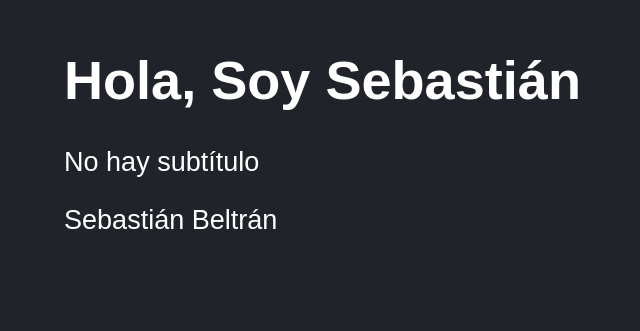
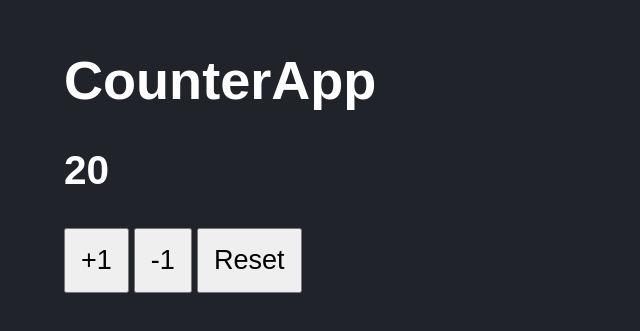
Before and after one commit to sebaswing/React0, a React (Vite) app in the folder 03-counter-app-vite/: page / in a window 1280 px wide. Shown: the part 135-466 px from the top of the page, without its empty margins (84-724 px from the left). Built offline with nearby package versions, Linux system fonts and the light colour scheme.

Commit message:
learing about hooks+HW

```diff
--- /dev/null
+++ b/03-counter-app-vite/src/CounterApp.jsx
@@ -0,0 +1,47 @@
+import {useState}from 'react';
+import PropTypes from "prop-types";
+
+
+export const CounterApp = ({value})=>{
+
+    const [ counter, setCounter ] = useState ( value );
+
+    const handleAdd= () =>{
+
+        setCounter(counter +1);
+
+    }
+
+    const handleSubtract= () =>{
+
+        setCounter(counter -1);
+
+    }
+
+    const handleReset= () =>{
+
+        setCounter(value);
+
+    }
+
+    return (
+        <>
+            <h1>CounterApp</h1>
+            <h2> { counter } </h2>
+
+            <button onClick={ handleAdd }>
+                +1
+            </button>
+            <button onClick={ handleSubtract }>
+                -1
+            </button>
+            <button onClick={ handleReset }>
+                Reset
+            </button>
+        </>
+    )
+}
+
+CounterApp.propTypes = {
+   value: PropTypes.number.isRequired,
+}
--- a/03-counter-app-vite/src/main.jsx
+++ b/03-counter-app-vite/src/main.jsx
@@ -4,12 +4,14 @@ import ReactDOM from "react-dom/client";
 import { FirstApp } from "./FirstApp";
 
 import "./styles.css";
+import { CounterApp } from "./CounterApp";
 
 
 
 ReactDOM.createRoot(document.getElementById("root")).render(
     <React.StrictMode>
         {/* <HelloWorldApp /> */}
-        <FirstApp title={'Hola, Soy Sebastián'}  />
+        {/* <FirstApp title={'Hola, Soy Sebastián'}  /> */}
+        <CounterApp value= { 20 } />
     </React.StrictMode>
 )
--- a/03-counter-app-vite/src/styles.css
+++ b/03-counter-app-vite/src/styles.css
@@ -5,3 +5,9 @@ html,body{
     font-size: 1.3rem  ;
     padding: 70px;
 }
+
+button{
+    padding: 15px;
+    font-size: 1.3rem;
+    margin-right: 5px;
+}
```
